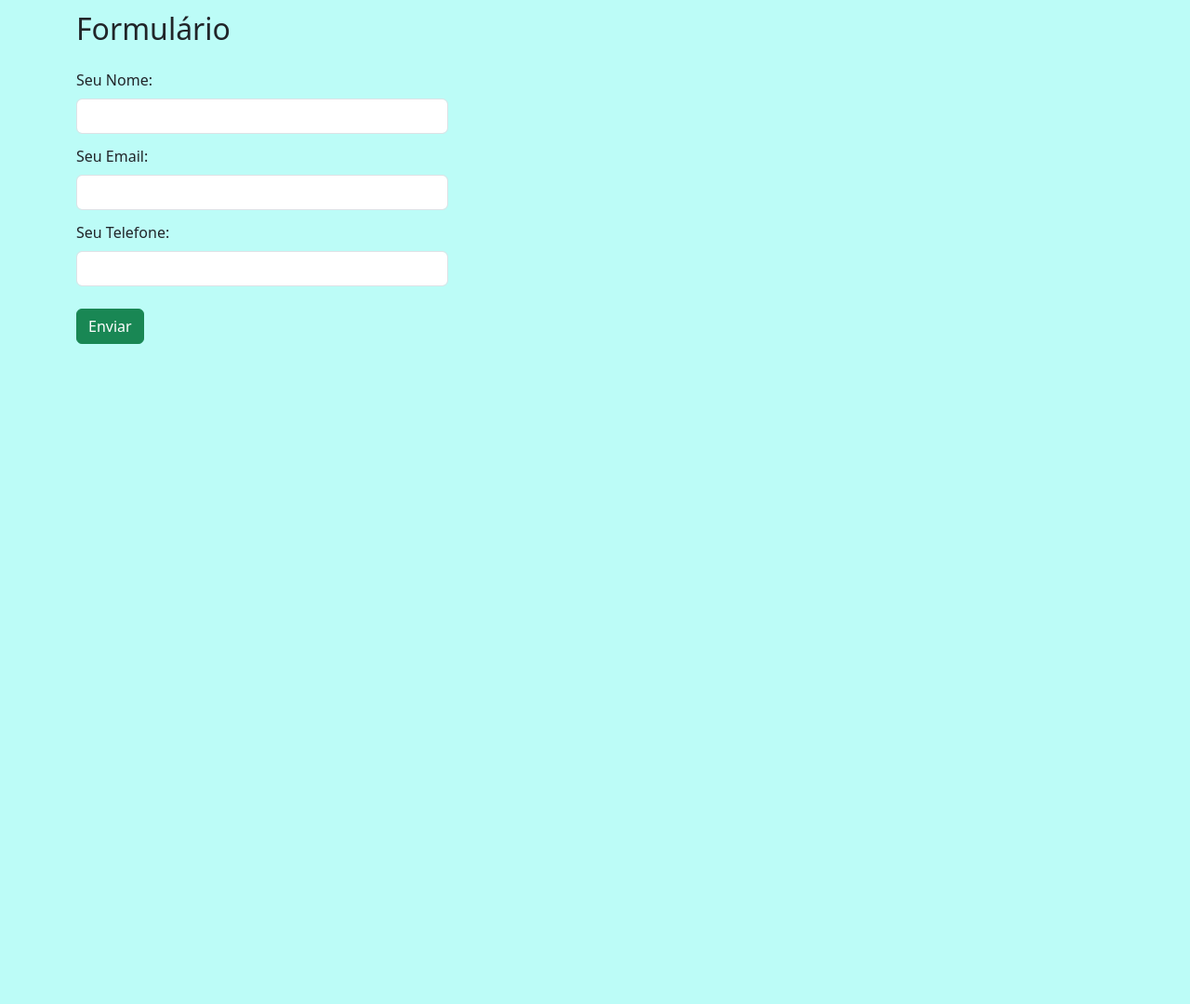
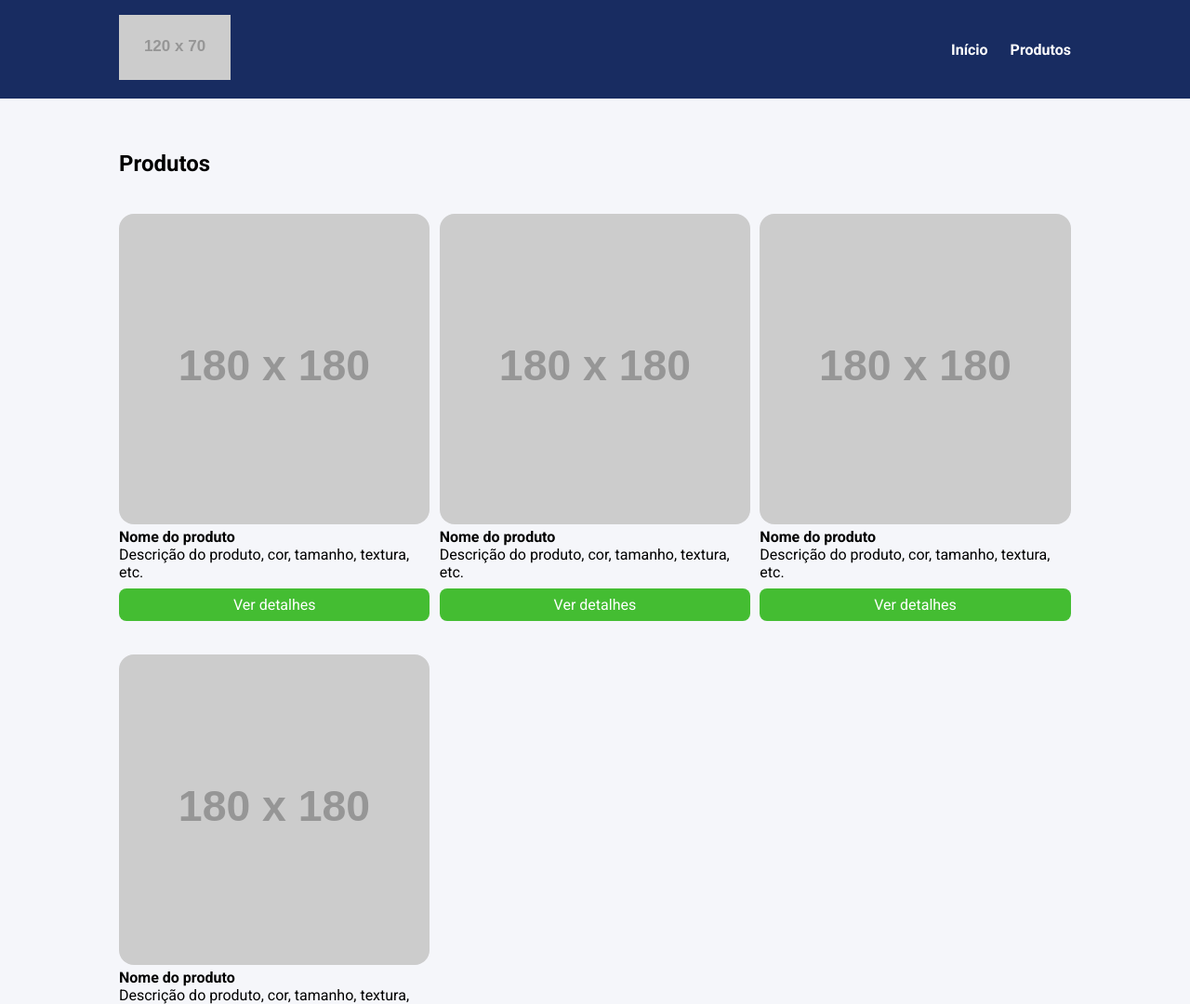
Before and after one commit to pedrotiburcio/curso_ebac_frontend, a website: page index.html in a window 1280 px wide. Shown: the top 1080 px of the page at 93% size. Before the commit the page ends 800 px from the top, so only its background shows below. Drawn offline with nearby package versions, Linux system fonts and the light colour scheme; placeholder pictures from the web are drawn by us.

Commit message:
commit inicial

```diff
--- /dev/null
+++ b/M15_styles.css
@@ -0,0 +1,102 @@
+* {
+    margin: 0;
+    padding: 0;
+    box-sizing: border-box;
+    font-family: Roboto, sans-serif;
+}
+
+body {
+    background-color: #f5f6fa;
+}
+
+li {
+    list-style: none;
+}
+
+.container {
+    max-width: 1024px;
+    width: 100%;
+    margin: 0 auto;
+}
+
+header {
+    background-color: #182C61;
+    position: sticky;
+    top: 0;
+    left: 0;
+}
+
+header .container {
+    display: flex;
+    justify-content: space-between;
+    align-items: center;
+    padding: 16px 0;
+}
+
+.menu {
+    display: flex;
+}
+
+.menu li {
+    font-weight: bold;
+    margin-left: 24px;
+}
+
+.menu li a {
+    color: #fff;
+    text-decoration: none;
+}
+
+section {
+    padding: 56px 0;
+}
+
+.products {
+    margin-top: 40px;
+    display: grid;
+    grid-template-columns: repeat(3, 32.66%);
+    column-gap: 1%;
+    row-gap: 4%;
+    width: 100%;
+}
+
+.product-item img {
+    width: 100%;
+    border-radius: 16px;
+}
+
+.product-button {
+    display: block;
+    background-color: #44bd32;
+    color: #fff;
+    text-align: center;
+    padding: 8px 0;
+    border-radius: 8px;
+    margin-top: 8px;
+    text-decoration: none;
+}
+
+.product-button:hover {
+    background-color: #4cd137;
+}
+
+@media screen and (max-width: 1023px) {
+    .container {
+        max-width: 80%;
+    }
+
+    .products {
+        grid-template-columns: repeat(2, 48.5%);
+        column-gap: 3%;
+    }
+}
+
+@media screen and (max-width: 767px) {
+    .products {
+        display: block;
+    }
+
+    .product-item  {
+        margin-bottom: 32px;
+    }
+}
--- a/index.html
+++ b/index.html
@@ -1,32 +1,79 @@
 <!DOCTYPE html>
-<html lang="pt-br">
+<html lang="pt-BR">
 <head>
     <meta charset="UTF-8">
     <meta http-equiv="X-UA-Compatible" content="IE=edge">
     <meta name="viewport" content="width=device-width, initial-scale=1.0">
-    <title>Formulário</title>
-    <link rel="stylesheet" href="https://cdn.jsdelivr.net/npm/bootstrap@5.3.0/dist/css/bootstrap.min.css">
-    <link rel="stylesheet" href="main.css">
+    <title>Document</title>
+    <link rel="preconnect" href="https://fonts.googleapis.com">
+    <link rel="preconnect" href="https://fonts.gstatic.com" crossorigin>
+    <link href="https://fonts.googleapis.com/css2?family=Roboto:wght@400;700&display=swap" rel="stylesheet">
+    <link rel="stylesheet" href="build/main.css">
 </head>
 <body>
-    <div class="container">
-        <div class="row">
-            <div class="col">
-                <h2>Formulário</h2>
-                <form>
-                    <label class="form-label" for="nome">Seu Nome:</label>
-                    <input class="form-control post" type="text" id="nome">
-
-                    <label class="form-label" for="email">Seu Email:</label>
-                    <input class="form-control post" type="email" id="email">
-
-                    <label class="form-label" for="telefone">Seu Telefone:</label>
-                    <input class="form-control post" type="tel" id="telefone">
-
-                    <button class="btn btn-success">Enviar</button>
-                </form>
+    <header>
+        <div class="container">
+            <div class="branding">
+                <img src="https://via.placeholder.com/120x70" />
             </div>
+            <nav>
+                <ul class="menu">
+                    <li>
+                        <a href="#">Início</a>
+                    </li>
+                    <li>
+                        <a href="#">Produtos</a>
+                    </li>
+                </ul>
+            </nav>
         </div>
-    </div>
+    </header>
+    <section>
+        <div class="container">
+            <h2>Produtos</h2>
+            <ul class="products">
+                <li class="product-item">
+                    <img src="https://via.placeholder.com/180x180" />
+                    <h4>Nome do produto</h4>
+                    <p>
+                        Descrição do produto, cor, tamanho, textura, etc.
+                    </p>
+                    <a href="#" class="product-button">
+                        Ver detalhes
+                    </a>
+                </li>
+                <li class="product-item">
+                    <img src="https://via.placeholder.com/180x180" />
+                    <h4>Nome do produto</h4>
+                    <p>
+                        Descrição do produto, cor, tamanho, textura, etc.
+                    </p>
+                    <a href="#" class="product-button">
+                        Ver detalhes
+                    </a>
+                </li>
+                <li class="product-item">
+                    <img src="https://via.placeholder.com/180x180" />
+                    <h4>Nome do produto</h4>
+                    <p>
+                        Descrição do produto, cor, tamanho, textura, etc.
+                    </p>
+                    <a href="#" class="product-button">
+                        Ver detalhes
+                    </a>
+                </li>
+                <li class="product-item">
+                    <img src="https://via.placeholder.com/180x180" />
+                    <h4>Nome do produto</h4>
+                    <p>
+                        Descrição do produto, cor, tamanho, textura, etc.
+                    </p>
+                    <a href="#" class="product-button">
+                        Ver detalhes
+                    </a>
+                </li>
+            </ul>
+        </div>
+    </section>
 </body>
 </html>
--- /dev/null
+++ b/source/config/reset.scss
@@ -0,0 +1,8 @@
+@use 'variaveis';
+
+* {
+    margin: 0;
+    padding: 0;
+    box-sizing: border-box;
+    font-family: variaveis.$fonteTexto;
+}
--- /dev/null
+++ b/source/config/variaveis.scss
@@ -0,0 +1,15 @@
+// Fonte
+$fonteTexto: Roboto, sans-serif;
+
+
+// Cores
+$corPrincipal:#182C61;
+$corSecundaria: #fff;
+$corDeFundo: #f5f6fa;
+$corBotao: #44bd32;
+$corBotaoSelecionado: #4cd137;
+
+
+//Breakpoints
+$mobile: 767px;
+$tablet: 1023px;
--- /dev/null
+++ b/source/main.scss
@@ -0,0 +1,105 @@
+@use 'config/reset';
+@use 'config/variaveis';
+
+body {
+    background-color: variaveis.$corDeFundo;
+}
+
+li {
+    list-style: none;
+}
+
+.container {
+    max-width: 1024px;
+    width: 100%;
+    margin: 0 auto;
+}
+
+header {
+    background-color: variaveis.$corPrincipal;
+    position: sticky;
+    top: 0;
+    left: 0;
+
+    & .container {
+        display: flex;
+        justify-content: space-between;
+        align-items: center;
+        padding: 16px 0;
+    }
+
+}
+
+.menu {
+    display: flex;
+
+    & li {
+        font-weight: bold;
+        margin-left: 24px;
+
+        & a {
+            color: variaveis.$corSecundaria;
+            text-decoration: none;
+        }
+    }
+}
+
+section {
+    padding: 56px 0;
+
+    & .products {
+        margin-top: 40px;
+        display: grid;
+        grid-template-columns: repeat(3, 32.66%);
+        column-gap: 1%;
+        row-gap: 4%;
+        width: 100%;
+
+        & .product-item img {
+            width: 100%;
+            border-radius: 16px;
+        }
+
+        & .product-button {
+            display: block;
+            background-color: variaveis.$corBotao;
+            color: variaveis.$corSecundaria;
+            text-align: center;
+            padding: 8px 0;
+            border-radius: 8px;
+            margin-top: 8px;
+            text-decoration: none;
+
+            &:hover {
+                background-color: variaveis.$corBotaoSelecionado;
+            }
+        }
+    }
+}
+
+@media screen and (max-width: variaveis.$tablet) {
+    .container {
+        max-width: 80%;
+    }
+
+    section {
+        & .products {
+            grid-template-columns: repeat(2, 48.5%);
+            column-gap: 3%;
+        }
+    }
+
+}
+
+@media screen and (max-width: variaveis.$mobile) {
+    section {
+        & .products {
+            display: block;
+
+            & .product-item  {
+                margin-bottom: 32px;
+            }
+        }
+    }
+
+}
```
Also changed, not shown: package.json (added, +16 -0 lines), build/main.css (added), main.css (deleted), 3 other files.
